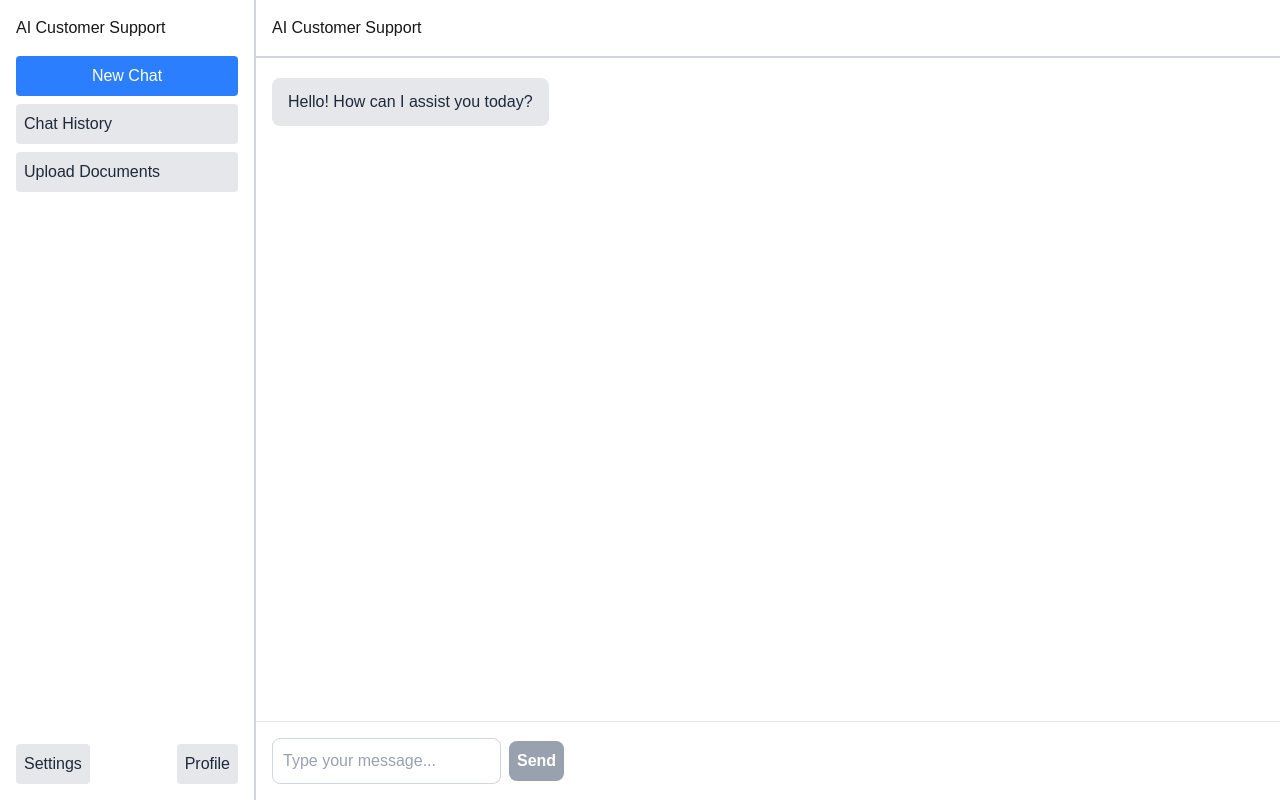
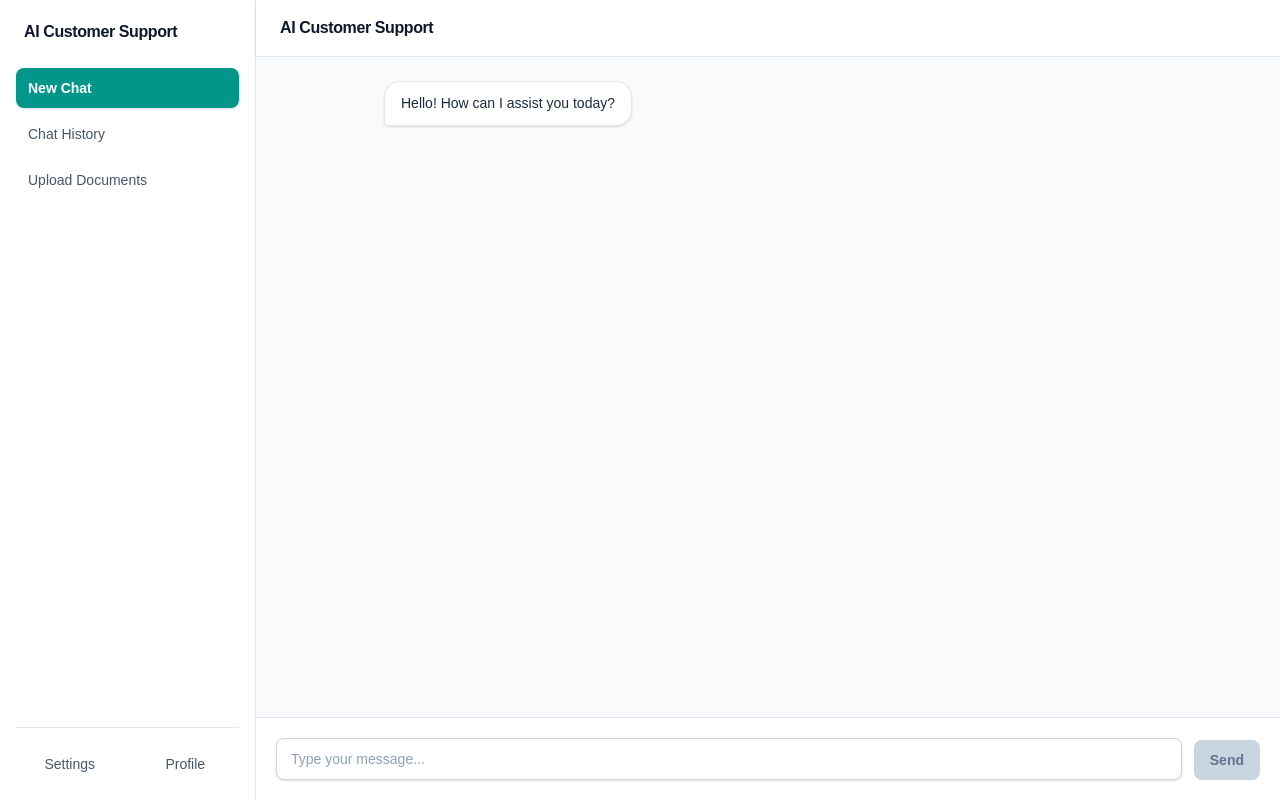
Before and after one commit to aadarshkeshri007-create/ai-chatbot-platform, a Next.js app: page /chat in a window 1280 px wide. Built offline with nearby package versions, Linux system fonts and the light colour scheme.

Commit message:
Improved the ChatUI with the help of Claude

```diff
--- a/app/chat/page.tsx
+++ b/app/chat/page.tsx
@@ -1,7 +1,4 @@
 "use client";
-import Button from "@/components/Button";
-import Input from "@/components/Input";
-import Link from "next/link";
 import { useState } from "react";
 import type { Message } from "@/types/message";
 import Sidebar from "@/components/chat/Sidebar";
@@ -43,13 +40,10 @@ export default function ChatPage() {
         }, 1000);
     }
     return (
-        <>
-            <div className="flex min-h-screen">
-
+        <div className="flex min-h-screen bg-slate-50">
             <Sidebar />
 
-                <main className="flex-1 flex flex-col">
-
+            <main className="flex flex-1 flex-col">
                 <ChatHeader />
 
                 <ChatMessages messages={messages} />
@@ -60,7 +54,6 @@ export default function ChatPage() {
                     onSend={handleSendMessage}
                 />
             </main>
-            </div >
-        </>
+        </div>
     );
 }
--- a/components/Button.tsx
+++ b/components/Button.tsx
@@ -8,7 +8,12 @@ type ButtonProps = {
 
 export default function Button({ children, type = "button", disabled = false, onClick, className }: ButtonProps) {
   return (
-    <button className={`rounded-lg p-2 bg-blue-600 hover:bg-blue-700 transition-colors text-white font-semibold disabled:bg-gray-400 disabled:cursor-not-allowed ${className}`} type={type} disabled={disabled} onClick={onClick}>
+    <button
+      className={`inline-flex items-center justify-center rounded-lg px-4 py-2.5 bg-teal-600 text-white text-sm font-semibold shadow-sm transition-all duration-150 hover:bg-teal-700 hover:shadow-md active:scale-[0.98] focus-visible:outline-none focus-visible:ring-2 focus-visible:ring-teal-500 focus-visible:ring-offset-2 disabled:bg-slate-300 disabled:text-slate-500 disabled:shadow-none disabled:cursor-not-allowed disabled:active:scale-100 ${className || ""}`}
+      type={type}
+      disabled={disabled}
+      onClick={onClick}
+    >
       {children}
     </button>
   );
--- a/components/Input.tsx
+++ b/components/Input.tsx
@@ -18,9 +18,9 @@ export default function Input({
   className
 }: InputProps) {
   return (
-    <div className="flex flex-col gap-2">
+    <div className="flex flex-col gap-1.5">
       {label && (
-        <label htmlFor={id} className="text-sm font-medium text-[#1C1F26]">
+        <label htmlFor={id} className="text-sm font-medium text-slate-700">
           {label}
         </label>
       )}
@@ -31,7 +31,7 @@ export default function Input({
         placeholder={placeholder}
         value={value}
         onChange={onChange}
-        className={`border border-gray-300 rounded-lg p-2 text-[#1C1F26] placeholder:text-gray-400 bg-white ${className || ""}`}
+        className={`w-full rounded-lg border border-slate-300 bg-white px-3.5 py-2.5 text-sm text-slate-900 placeholder:text-slate-400 shadow-sm transition-colors duration-150 focus:border-teal-500 focus:outline-none focus:ring-2 focus:ring-teal-500/20 ${className || ""}`}
       />
     </div>
   );
--- a/components/chat/ChatHeader.tsx
+++ b/components/chat/ChatHeader.tsx
@@ -1,7 +1,9 @@
 export default function ChatHeader() {
   return (
-    <header className="border-b-2 border-gray-300 p-4">
-      AI Customer Support
+    <header className="flex items-center border-b border-slate-200 bg-white px-6 py-4 shadow-sm">
+      <h1 className="text-base font-semibold tracking-tight text-slate-900">
+        AI Customer Support
+      </h1>
     </header>
   );
 }
--- a/components/chat/ChatInput.tsx
+++ b/components/chat/ChatInput.tsx
@@ -12,16 +12,17 @@ export default function ChatInput({
   setMessage, onSend
 }: ChatInputProps) {
   return (
-    <footer className="flex items-center gap-2 border-t border-gray-200 p-4">
+    <footer className="flex items-end gap-3 border-t border-slate-200 bg-white p-4 sm:p-5">
+      <div className="flex-1">
         <Input
           id="message"
           type="text"
           placeholder="Type your message..."
           value={message}
           onChange={(e) => setMessage(e.target.value)}
-        className="w-full flex-1 rounded-lg border border-gray-300 p-2.5 placeholder-gray-400 focus:border-blue-500 focus:outline-none focus:ring-2 focus:ring-blue-500/20"
         />
-      <Button type="button" onClick={onSend} disabled={!message.trim()} className="bg-blue-500 hover:bg-blue-600">
+      </div>
+      <Button type="button" onClick={onSend} disabled={!message.trim()}>
         Send
       </Button>
     </footer>
--- a/components/chat/ChatMessage.tsx
+++ b/components/chat/ChatMessage.tsx
@@ -7,17 +7,25 @@ export default function ChatMessages({
   messages,
 }: ChatMessagesProps) {
   return (
-    <section className="flex-1 overflow-y-auto p-4">
+    <section className="flex-1 overflow-y-auto bg-slate-50 px-4 py-6 sm:px-6">
+      <div className="mx-auto flex max-w-3xl flex-col gap-3">
         {messages.map((msg) => (
           <div
             key={msg.id}
-          className={msg.role === "user" ? "flex justify-end py-1 whitespace-pre-wrap" : "flex justify-start py-1 whitespace-pre-wrap"}
+            className={msg.role === "user" ? "flex justify-end" : "flex justify-start"}
           >
-          <div className={msg.role === "user" ? "bg-blue-500 max-w-md  text-white px-4 py-3 rounded-lg" : "bg-gray-200 text-gray-800 max-w-md px-4 py-3 rounded-lg"}>
+            <div
+              className={
+                msg.role === "user"
+                  ? "max-w-[85%] whitespace-pre-wrap rounded-2xl rounded-br-sm bg-teal-600 px-4 py-2.5 text-sm leading-relaxed text-white shadow-sm sm:max-w-md"
+                  : "max-w-[85%] whitespace-pre-wrap rounded-2xl rounded-bl-sm border border-slate-200 bg-white px-4 py-2.5 text-sm leading-relaxed text-slate-800 shadow-sm sm:max-w-md"
+              }
+            >
               {msg.content}
             </div>
           </div>
         ))}
+      </div>
     </section>
   );
 }
--- a/components/chat/Sidebar.tsx
+++ b/components/chat/Sidebar.tsx
@@ -1,24 +1,40 @@
 import Link from "next/link";
 export default function Sidebar() {
   return (
-    <aside className="w-64 border-r-2 border-gray-300 flex flex-col gap-4 p-4">
-      <header>
-        AI Customer Support
-      </header>
-      <nav className="flex flex-col gap-2">
-        <button className="bg-blue-500 text-white p-2 rounded hover:bg-blue-600">New Chat</button>
-        <Link className="bg-gray-200 text-gray-800 p-2 rounded hover:bg-gray-300" href="/history">
+    <aside className="flex w-64 flex-col gap-6 border-r border-slate-200 bg-white p-4">
+      <div className="px-2 pt-1">
+        <h2 className="text-base font-semibold tracking-tight text-slate-900">
+          AI Customer Support
+        </h2>
+      </div>
+      <nav className="flex flex-col gap-1.5">
+        <button className="rounded-lg bg-teal-600 px-3 py-2.5 text-left text-sm font-semibold text-white shadow-sm transition-colors hover:bg-teal-700 focus-visible:outline-none focus-visible:ring-2 focus-visible:ring-teal-500 focus-visible:ring-offset-2">
+          New Chat
+        </button>
+        <Link
+          className="rounded-lg px-3 py-2.5 text-sm font-medium text-slate-600 transition-colors hover:bg-slate-100 hover:text-slate-900"
+          href="/history"
+        >
           Chat History
         </Link>
-        <Link className="bg-gray-200 text-gray-800 p-2 rounded hover:bg-gray-300" href="/upload">
+        <Link
+          className="rounded-lg px-3 py-2.5 text-sm font-medium text-slate-600 transition-colors hover:bg-slate-100 hover:text-slate-900"
+          href="/upload"
+        >
           Upload Documents
         </Link>
       </nav>
-      <div className="flex justify-between mt-auto">
-        <Link className="bg-gray-200 text-gray-800 p-2 rounded hover:bg-gray-300" href="/settings">
+      <div className="mt-auto flex items-center gap-2 border-t border-slate-200 pt-4">
+        <Link
+          className="flex-1 rounded-lg px-3 py-2.5 text-center text-sm font-medium text-slate-600 transition-colors hover:bg-slate-100 hover:text-slate-900"
+          href="/settings"
+        >
           Settings
         </Link>
-        <Link className="bg-gray-200 text-gray-800 p-2 rounded hover:bg-gray-300" href="/profile">
+        <Link
+          className="flex-1 rounded-lg px-3 py-2.5 text-center text-sm font-medium text-slate-600 transition-colors hover:bg-slate-100 hover:text-slate-900"
+          href="/profile"
+        >
           Profile
         </Link>
       </div>
```
Lines whose indentation alone changed are shown as unchanged.
